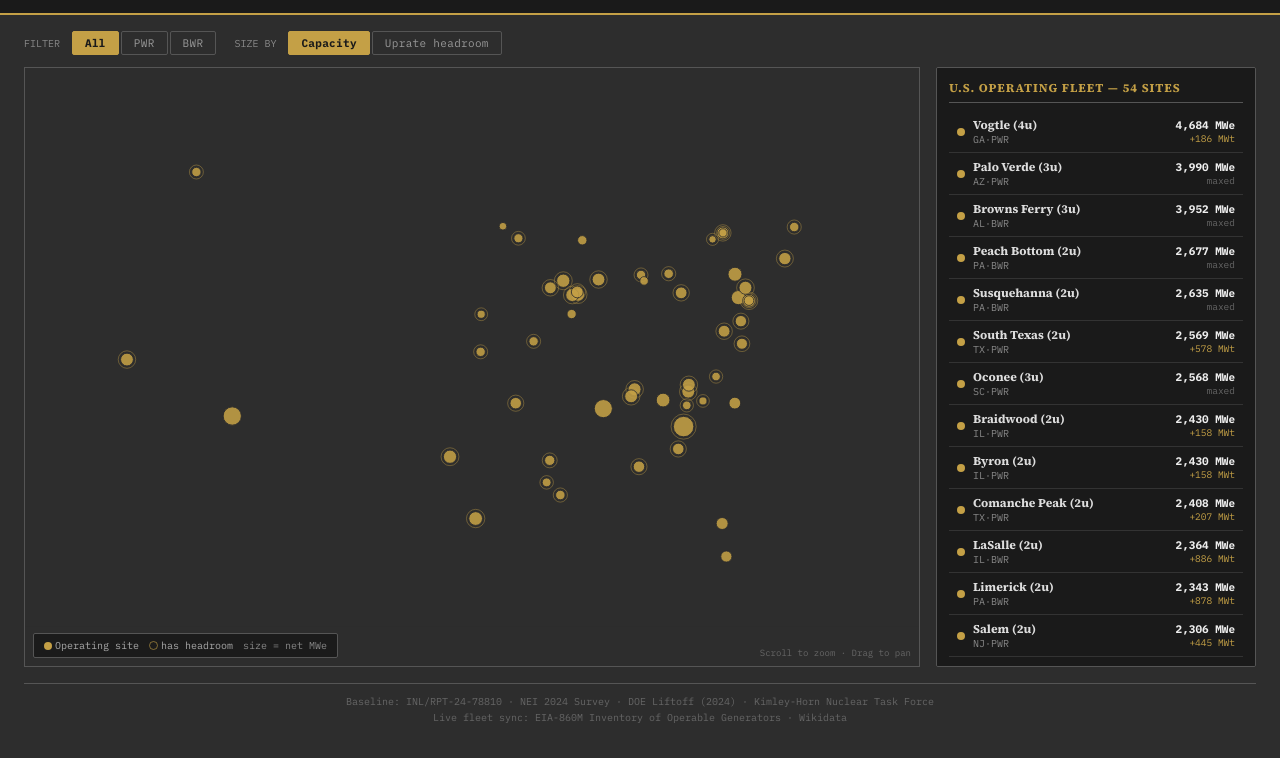
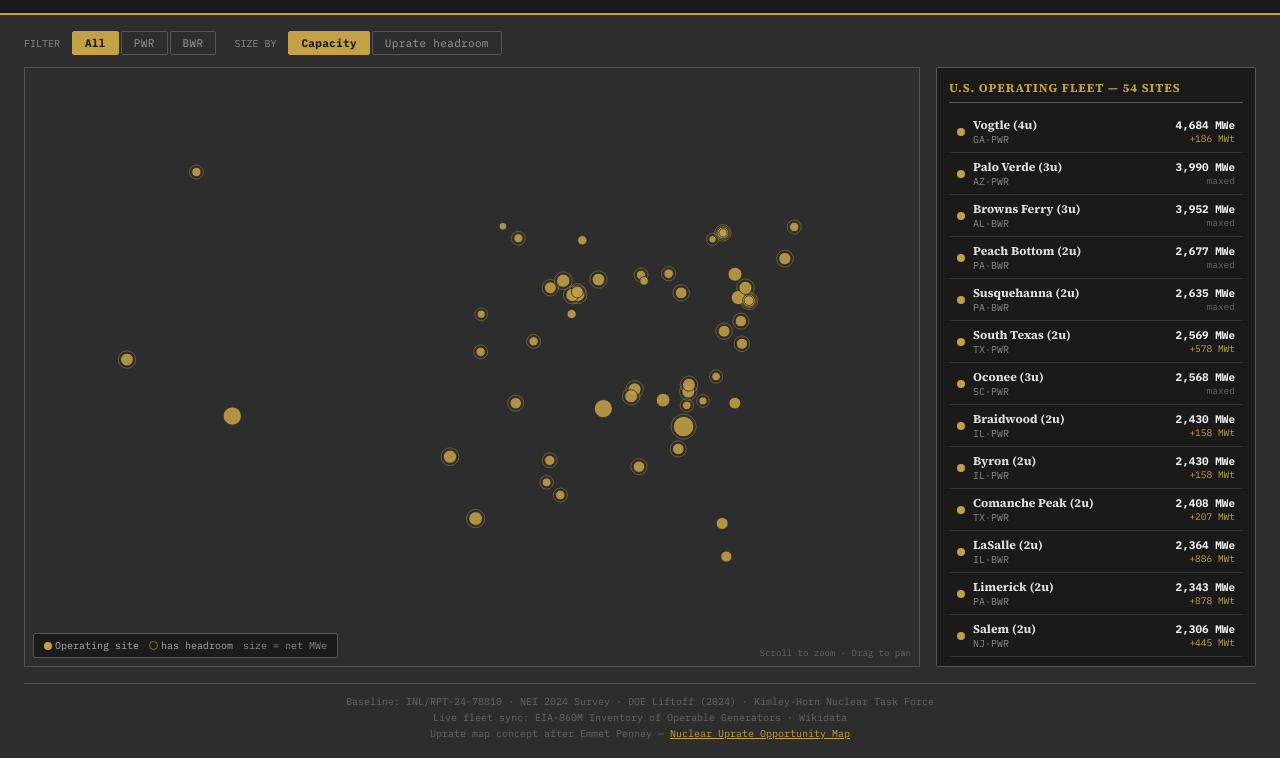
Before and after one commit to CTabarrok/Existing-Nuclear-Fleet-Map, a plain HTML site: page index.html in a window 1280 px wide. Shown: the part 81-839 px from the top of the page. Drawn offline with nearby package versions, Linux system fonts and the light colour scheme; no server answers.

Commit message:
Add uprate map concept link to footer

```diff
--- a/index.html
+++ b/index.html
@@ -383,7 +383,10 @@ function App(){
       h("footer",{style:{borderTop:"1px solid #555",paddingTop:10,marginTop:16,fontSize:10,color:"#666",textAlign:"center",fontFamily:"var(--m)",lineHeight:1.6}},
         "Baseline: INL/RPT-24-78810 \u00b7 NEI 2024 Survey \u00b7 DOE Liftoff (2024) \u00b7 Kimley-Horn Nuclear Task Force",
         h("br"),
-        "Live fleet sync: EIA-860M Inventory of Operable Generators \u00b7 Wikidata"+(sync.ts?" \u00b7 last checked "+new Date(sync.ts).toLocaleDateString():""))));
+        "Live fleet sync: EIA-860M Inventory of Operable Generators \u00b7 Wikidata"+(sync.ts?" \u00b7 last checked "+new Date(sync.ts).toLocaleDateString():""),
+        h("br"),
+        h("span",null,"Uprate map concept after Emmet Penney \u2014 ",
+          h("a",{href:"https://nuclearbarbarian.github.io/NukeUprateDashboard/",target:"_blank",rel:"noopener",style:{color:GOLD}},"Nuclear Uprate Opportunity Map")))));
 }
 ReactDOM.createRoot(document.getElementById("root")).render(h(App));
 
```
